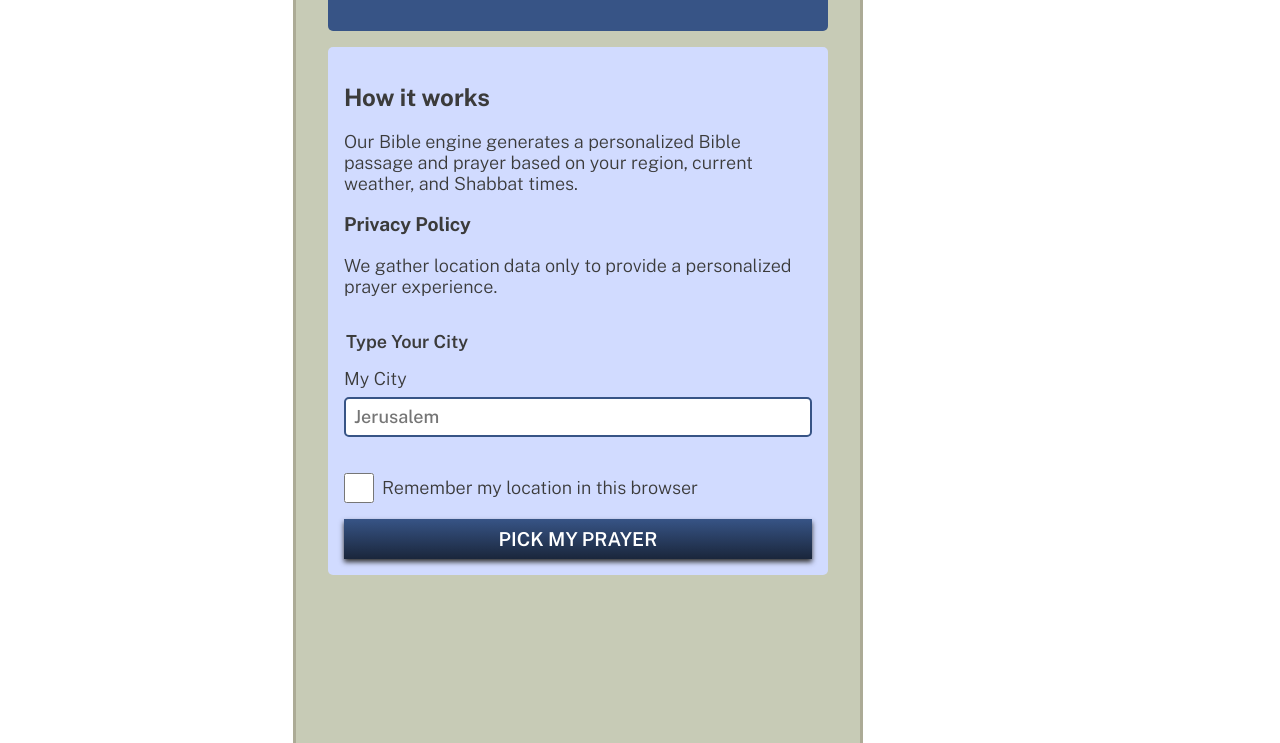
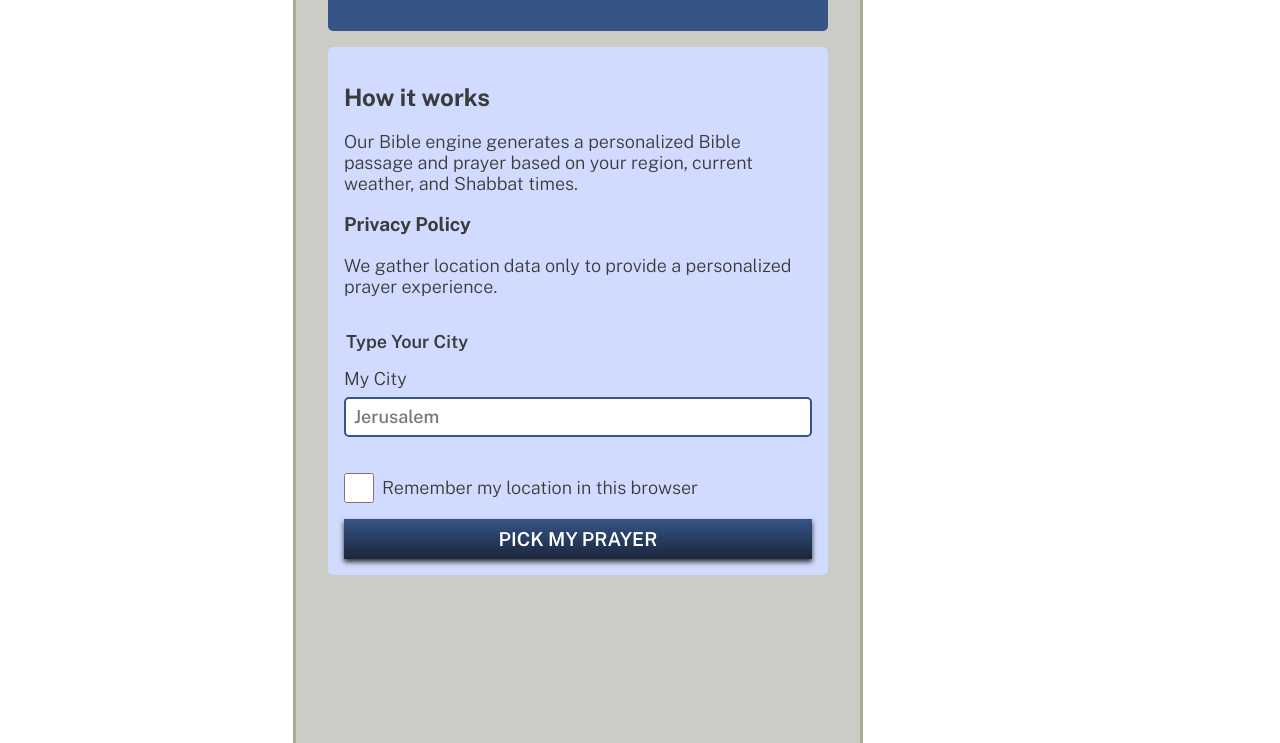
Before and after one commit to wesl2400-miun/dailybread, a website built with Vite: page index.html in a window 1280 px wide. Shown: the part 479-1222 px from the top of the page. Built offline with nearby package versions, Linux system fonts and the light colour scheme.

Commit message:
Testing colors

```diff
--- a/src/ui/scss/_colors.scss
+++ b/src/ui/scss/_colors.scss
@@ -1,7 +1,7 @@
 
 $brand-primary: #375486;
-$brand-primary-variant: #c7cbb6;
-$brand-secondary: #e9e9d8;
+$brand-primary-variant: #cbccc5;
+$brand-secondary: #e7e7de;
 $brand-secondary-variant: #1A263B;
 $brand-accent: #acab96;
 $brand-text-dark: #3B3B3B;
```
Also changed, not shown: src/ui/css/root.css.
